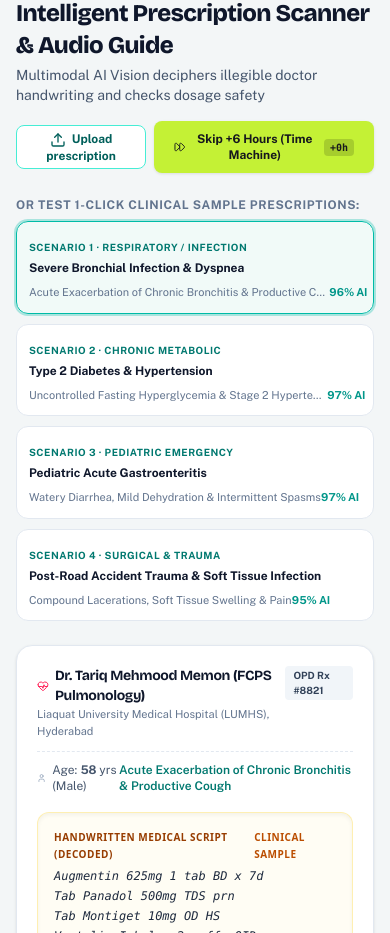
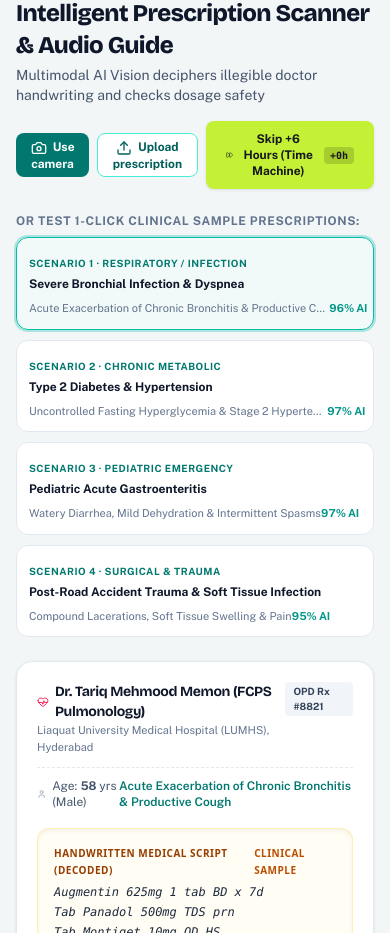
Before and after one commit to mokashkumar1/dinning_hyd, a Next.js app: page / in a window 390 px wide. Shown: the part 940-1873 px from the top of the page. Built offline with nearby package versions, Linux system fonts and the light colour scheme; no server answers; the database is empty; a web font is replaced by a local one.

Commit message:
feat: capture prescription photos from mobile camera

```diff
--- a/src/components/rx/PrescriptionScanner.tsx
+++ b/src/components/rx/PrescriptionScanner.tsx
@@ -3,6 +3,7 @@
 import React, { useState, useEffect, useRef } from 'react';
 import {
   Upload,
+  Camera,
   Volume2,
   VolumeX,
   CheckCircle2,
@@ -41,6 +42,7 @@ export const PrescriptionScanner: React.FC<PrescriptionScannerProps> = ({ lang }
   const [analysisSource, setAnalysisSource] = useState<'sample' | 'gemini' | 'fallback'>('sample');
   const [voiceTranscript, setVoiceTranscript] = useState<{ lang: Language; text: string } | null>(null);
   const uploadInputRef = useRef<HTMLInputElement>(null);
+  const cameraInputRef = useRef<HTMLInputElement>(null);
 
   // Subscribe to TTS state
   useEffect(() => {
@@ -86,6 +88,7 @@ export const PrescriptionScanner: React.FC<PrescriptionScannerProps> = ({ lang }
     } finally {
       setIsScanning(false);
       if (uploadInputRef.current) uploadInputRef.current.value = '';
+      if (cameraInputRef.current) cameraInputRef.current.value = '';
     }
   };
 
@@ -174,13 +177,34 @@ export const PrescriptionScanner: React.FC<PrescriptionScannerProps> = ({ lang }
           <input
             ref={uploadInputRef}
             type="file"
-            accept="image/jpeg,image/png,image/webp"
+            accept="image/*"
             className="hidden"
             onChange={(event) => {
               const file = event.target.files?.[0];
               if (file) void handleImageScan(file);
             }}
           />
+          <input
+            ref={cameraInputRef}
+            type="file"
+            accept="image/*"
+            capture="environment"
+            className="hidden"
+            onChange={(event) => {
+              const file = event.target.files?.[0];
+              if (file) void handleImageScan(file);
+            }}
+          />
+          <button
+            type="button"
+            onClick={() => cameraInputRef.current?.click()}
+            disabled={isScanning}
+            className="min-h-[44px] rounded-lg bg-teal-700 px-3 text-xs font-bold text-white transition-colors hover:bg-teal-800 disabled:cursor-wait disabled:opacity-60 dark:bg-teal-600 dark:hover:bg-teal-500"
+            title="Open the rear camera on a phone, then analyse the photo"
+          >
+            <Camera className="mr-1.5 inline h-4 w-4" />
+            {isScanning ? 'Reading with AI…' : 'Use camera'}
+          </button>
           <button
             type="button"
             onClick={() => uploadInputRef.current?.click()}
```
